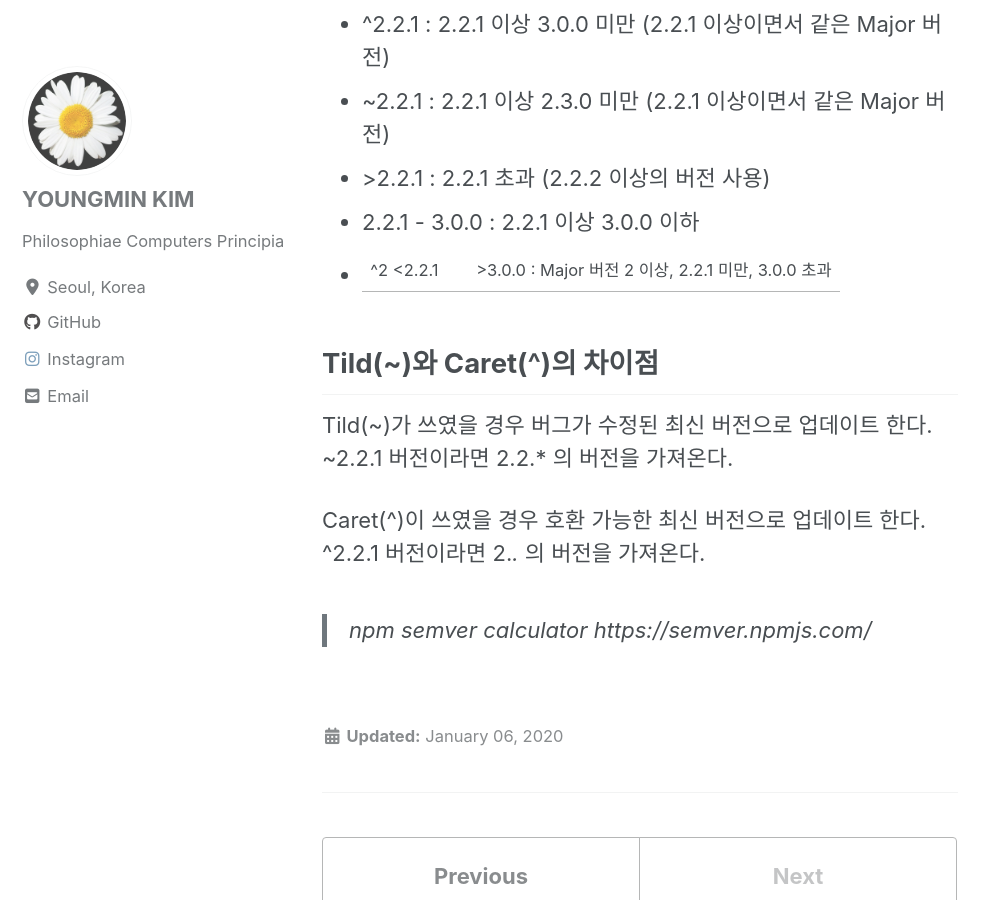
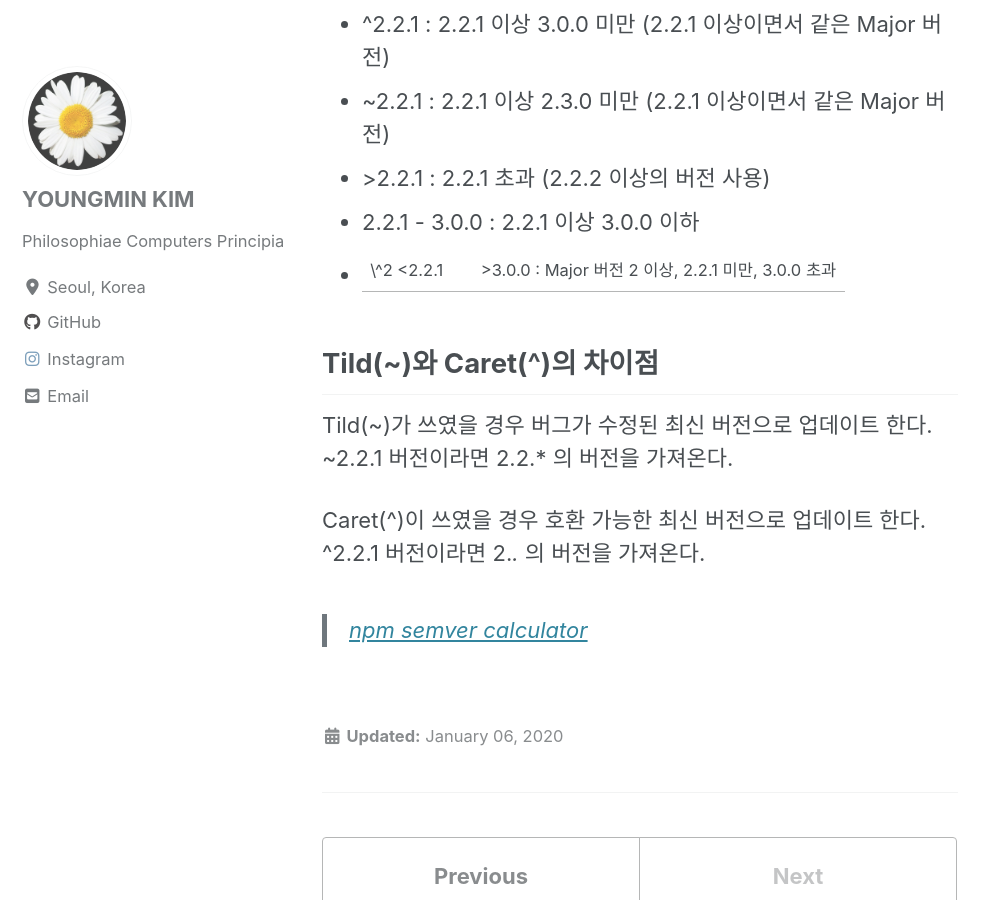
Before and after one commit to wrkholic84/wrkholic84.github.io, a Jekyll site: the page built from _posts/2020-01-06-SemanticVersioning.md, in a window 1280 px wide and 900 px high, scrolled down 1095 px. Shown: the whole window, without its empty margins (0-998 px from the left). Built offline with Jekyll 4.4.1, drawn with Linux system fonts in a browser that asks for light colours; cached includes are drawn as plain includes; nearby versions of some CDN libraries.

Commit message:
Semantic Versioning 수정

```diff
--- a/_posts/2020-01-06-SemanticVersioning.md
+++ b/_posts/2020-01-06-SemanticVersioning.md
@@ -26,7 +26,7 @@ NodeJS에서 관리하는 라이브러리(패키지)의 버전 관리를 어떻
 * ~2.2.1 : 2.2.1 이상 2.3.0 미만 (2.2.1 이상이면서 같은 Major 버전)
 * \>2.2.1 : 2.2.1 초과 (2.2.2 이상의 버전 사용)
 * 2.2.1 - 3.0.0 : 2.2.1 이상 3.0.0 이하
-* ^2 <2.2.1 || >3.0.0 : Major 버전 2 이상, 2.2.1 미만, 3.0.0 초과
+* \^2 <2.2.1 || >3.0.0 : Major 버전 2 이상, 2.2.1 미만, 3.0.0 초과
 
 ## Tild(~)와 Caret(^)의 차이점
 Tild(~)가 쓰였을 경우 버그가 수정된 최신 버전으로 업데이트 한다.
@@ -35,4 +35,4 @@ Tild(~)가 쓰였을 경우 버그가 수정된 최신 버전으로 업데이트
 Caret(^)이 쓰였을 경우 호환 가능한 최신 버전으로 업데이트 한다.
 ^2.2.1 버전이라면 2.*.* 의 버전을 가져온다.
 
-> npm semver calculator https://semver.npmjs.com/
+> [npm semver calculator](https://semver.npmjs.com/)
```
